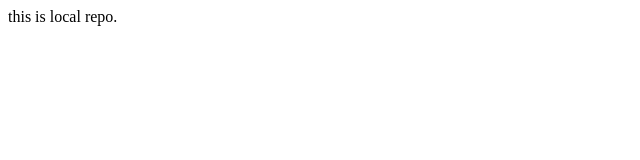
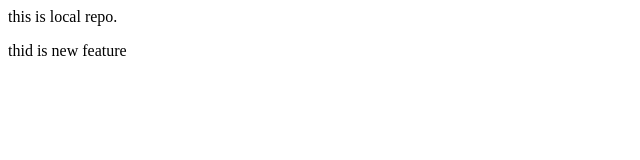
Before and after one commit to adityasharmaa7/git-learning2, a plain HTML site: page index.html in a window 1280 px wide. Shown: the whole page, without its empty margins (0-640 px from the left). Drawn offline with Linux system fonts and the light colour scheme.

Commit message:
added new feature

```diff
--- a/index.html
+++ b/index.html
@@ -1 +1,2 @@
 <p>this is local repo.</p>
+<p>thid is new feature</p>
```
